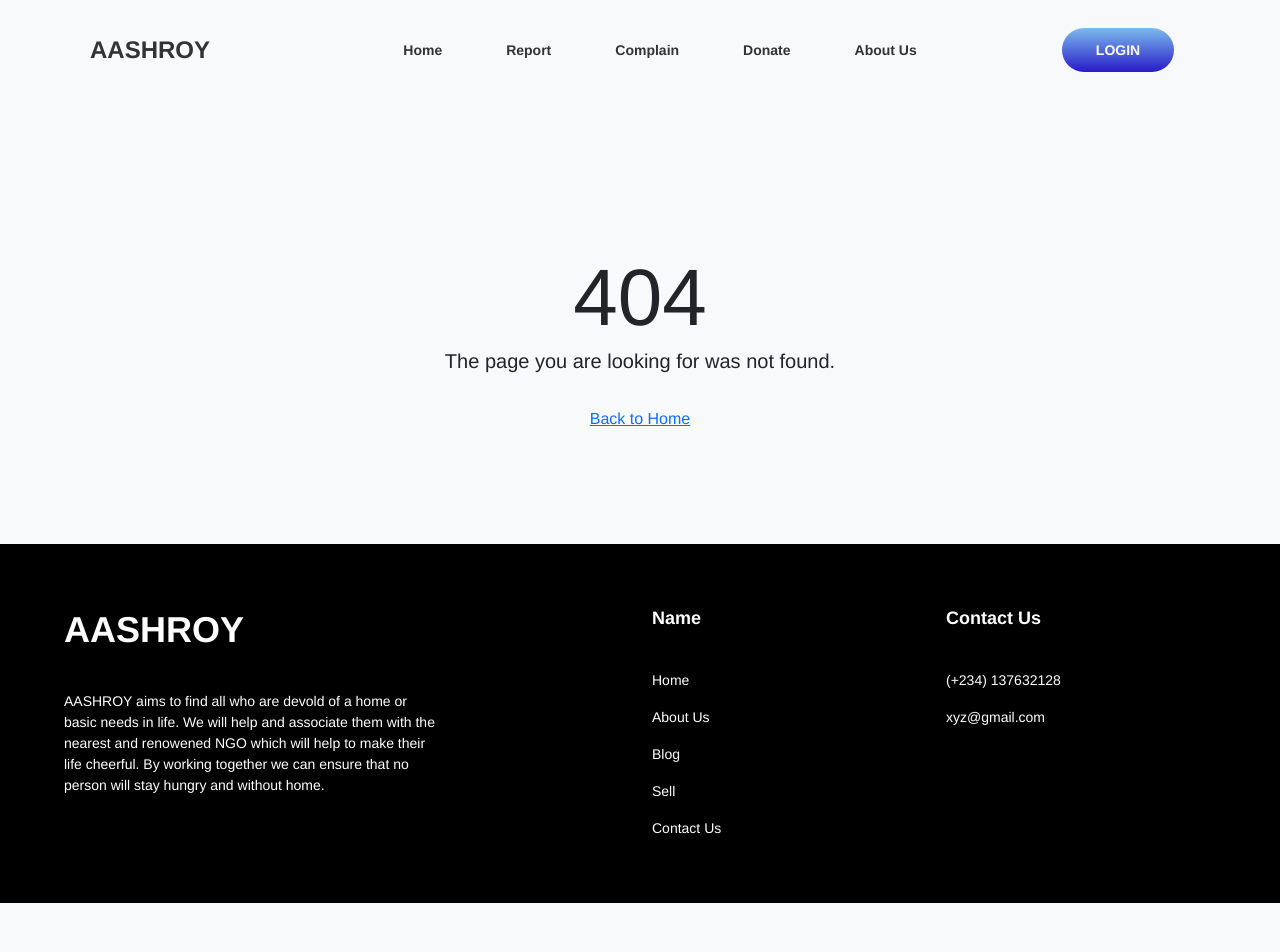
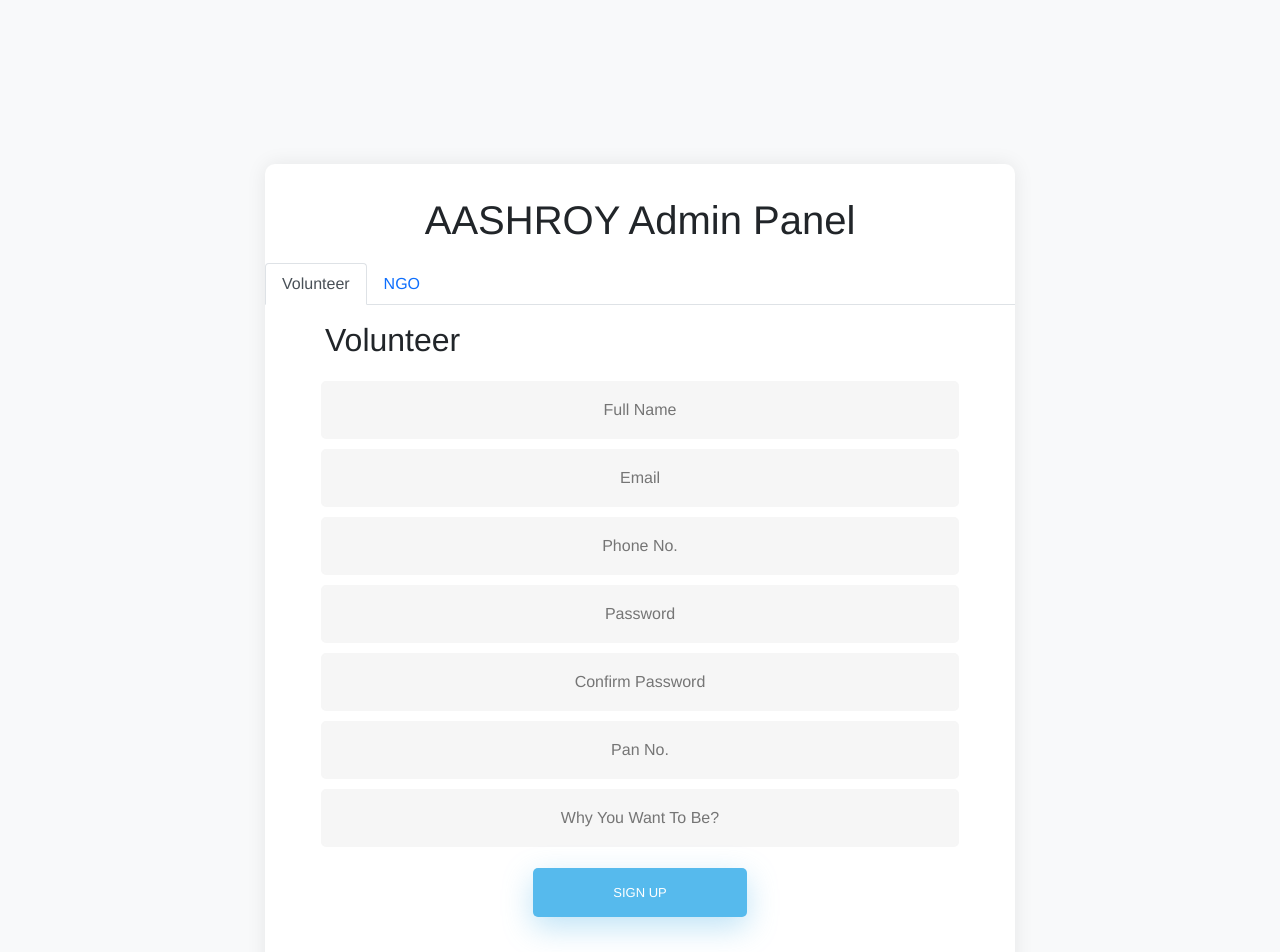
Before and after one commit to Marg-team/frontend, a React (Create React App) app: page /signup in a window 1280 px wide. Shown: the top 952 px of the page. Before the commit the page ends 903 px from the top, so only its background shows below. Built offline with nearby package versions, Linux system fonts and the light colour scheme.

Commit message:
sign up and login page ui done

```diff
--- a/src/App.js
+++ b/src/App.js
@@ -8,10 +8,20 @@ import Complain from './ui/screens/complain/Complain';
 import Donate from './ui/screens/donate/Donate';
 import Home from './ui/screens/home/home';
 import HomelessReport from './ui/screens/homlessReport/homelessReport';
+import Login from './ui/screens/login/Login';
+import Signup from './ui/screens/signup/Signup';
 
 function App() {
   return (
     <div className="App">
+      <Switch>
+        <Route path="/signup" exact>
+          <Signup/>
+        </Route>
+        <Route path="/login" exact>
+          <Login/>
+        </Route>
+        <Suspense>
           <Navigation/>
           <Switch>
             <Route path="/report">
@@ -31,6 +41,8 @@ function App() {
             </Suspense>
           </Switch>
           <Footer/>
+        </Suspense>
+      </Switch>
     </div>
   );
 }
--- /dev/null
+++ b/src/ui/screens/login/Login.js
@@ -0,0 +1,29 @@
+import React from 'react'
+import { Link } from 'react-router-dom'
+import * as styles from './Login.module.css'
+
+export default function Login() {
+    return (
+        <section>
+            <div className={`${styles.wrapper} ${styles.fadeInDown}`}>
+                <div id={styles.formContent}>
+
+                    <div>
+                        <h1>AASHROY Admin Panel</h1>
+                    </div>
+
+                    <form>
+                        <input type="text" id="email" placeholder="Email"/>
+                        <input type="text" id="password" placeholder="Password"/>
+                        <input type="submit" value="Log In"/>
+                    </form>
+
+                    <div id={styles.formFooter}>
+                        <Link to={`/signup/`} className="underlineHover" href="#">Sign up?</Link>
+                    </div>
+
+                </div>
+            </div>
+        </section>
+    )
+}
--- /dev/null
+++ b/src/ui/screens/login/Login.module.css
@@ -0,0 +1,141 @@
+
+
+  /* STRUCTURE */
+
+  .wrapper {
+    display: flex;
+    align-items: center;
+    flex-direction: column;
+    justify-content: center;
+    width: 100%;
+    min-height: 100%;
+    padding: 20px;
+    margin-top: 9rem;
+  }
+
+  #formContent {
+    border-radius: 10px 10px 10px 10px;
+    background: #fff;
+    padding: 30px;
+    width: 90%;
+    max-width: 750px;
+    position: relative;
+    padding: 0px;
+    box-shadow: 0px 0px 20px 0 rgb(0 0 0 / 8%);
+    text-align: center;
+  }
+
+  #formFooter {
+    background-color: #f6f6f6;
+    border-top: 1px solid #dce8f1;
+    padding: 25px;
+    text-align: center;
+    -webkit-border-radius: 0 0 10px 10px;
+    border-radius: 0 0 10px 10px;
+  }
+
+
+
+  /* TABS */
+
+  .wrapper h2.inactive {
+    color: #cccccc;
+  }
+
+  .wrapper h2.active {
+    color: #0d0d0d;
+    border-bottom: 2px solid #5fbae9;
+  }
+
+  .wrapper h1{
+    margin-top: 2rem !important;
+    margin-bottom: 1.2rem !important;
+  }
+
+
+
+  /* FORM TYPOGRAPHY*/
+
+  .wrapper input[type=button], input[type=submit], input[type=reset]  {
+    background-color: #56baed;
+    border: none;
+    color: white;
+    padding: 15px 80px;
+    text-align: center;
+    text-decoration: none;
+    display: inline-block;
+    text-transform: uppercase;
+    font-size: 13px;
+    box-shadow: 0 10px 30px 0 rgba(95,186,233,0.4);
+    border-radius: 5px 5px 5px 5px;
+    margin: 5px 20px 40px 20px;
+    transition: all 0.3s ease-in-out;
+    margin-top: 1rem;
+  }
+
+  .wrapper input[type=button]:hover, input[type=submit]:hover, input[type=reset]:hover  {
+    background-color: #39ace7;
+  }
+
+  .wrapper input[type=button]:active, input[type=submit]:active, input[type=reset]:active  {
+    transform: scale(0.95);
+  }
+
+  .wrapper input[type=text] {
+    background-color: #f6f6f6;
+    border: none;
+    color: #0d0d0d;
+    padding: 15px 32px;
+    text-align: center;
+    text-decoration: none;
+    display: inline-block;
+    font-size: 16px;
+    margin: 5px;
+    width: 85%;
+    border: 2px solid #f6f6f6;
+    transition: all 0.5s ease-in-out;
+    border-radius: 5px 5px 5px 5px;
+  }
+
+  .wrapper input[type=text]:focus {
+    background-color: #fff;
+    border-bottom: 2px solid #5fbae9;
+  }
+
+  .wrapper input[type=text]:placeholder {
+    color: #cccccc;
+  }
+
+
+
+  /* Simple CSS3 Fade-in Animation */
+  .underlineHover:after {
+    display: block;
+    left: 0;
+    bottom: -10px;
+    width: 0;
+    height: 2px;
+    background-color: #56baed;
+    content: "";
+    transition: width 0.2s;
+  }
+
+  .underlineHover:hover {
+    color: #0d0d0d;
+  }
+
+  .underlineHover:hover:after{
+    width: 100%;
+  }
+
+
+
+  /* OTHERS */
+
+  *:focus {
+      outline: none;
+  }
+
+  #icon {
+    width:60%;
+  }
--- /dev/null
+++ b/src/ui/screens/signup/Signup.js
@@ -0,0 +1,52 @@
+import React from 'react'
+import { Tab, Tabs } from 'react-bootstrap'
+import { Link } from 'react-router-dom'
+import * as styles from './Signup.module.css'
+
+export default function Signup() {
+    return (
+        <section>
+            <div className={`${styles.wrapper} ${styles.fadeInDown}`}>
+                <div id={styles.formContent}>
+
+                    <div>
+                        <h1>AASHROY Admin Panel</h1>
+                    </div>
+                    <Tabs defaultActiveKey="volunteer" className="mb-3">
+                        <Tab eventKey="volunteer" title="Volunteer">
+                            <h2>Volunteer</h2>
+                            <form>
+                                <input type="text" id="email" placeholder="Full Name"/>
+                                <input type="text" id="password" placeholder="Email"/>
+                                <input type="text" id="password" placeholder="Phone No."/>
+                                <input type="text" id="password" placeholder="Password" />
+                                <input type="text" id="password" placeholder="Confirm Password"/>
+                                <input type="text" id="password" placeholder="Pan No."/>
+                                <input type="text" id="password" placeholder="Why You Want To Be?"/>
+                                <input type="submit" value="Sign Up"/>
+                            </form>
+                        </Tab>
+                        <Tab eventKey="ngo" title="NGO">
+                            <h2>NGO</h2>
+                            <form>
+                                <input type="text" id="email" placeholder="Full Name"/>
+                                <input type="text" id="password" placeholder="Email"/>
+                                <input type="text" id="password" placeholder="Phone No."/>
+                                <input type="text" id="password" placeholder="Password" />
+                                <input type="text" id="password" placeholder="Confirm Password"/>
+                                <input type="text" id="password" placeholder="Registration ID"/>
+                                <input type="text" id="password" placeholder="Address"/>
+                                <input type="submit" value="Sign Up"/>
+                            </form>
+                        </Tab>
+                    </Tabs>
+
+                    <div id={styles.formFooter}>
+                        <Link to={`/login/`} className="underlineHover" href="#">Log In?</Link>
+                    </div>
+
+                </div>
+            </div>
+        </section>
+    )
+}
--- /dev/null
+++ b/src/ui/screens/signup/Signup.module.css
@@ -0,0 +1,145 @@
+
+
+  /* STRUCTURE */
+
+  .wrapper {
+    display: flex;
+    align-items: center;
+    flex-direction: column;
+    justify-content: center;
+    width: 100%;
+    min-height: 100%;
+    padding: 20px;
+    margin-top: 9rem;
+  }
+
+  #formContent {
+    border-radius: 10px 10px 10px 10px;
+    background: #fff;
+    padding: 30px;
+    width: 90%;
+    max-width: 750px;
+    position: relative;
+    padding: 0px;
+    box-shadow: 0px 0px 20px 0 rgb(0 0 0 / 8%);
+    text-align: center;
+  }
+
+  #formFooter {
+    background-color: #f6f6f6;
+    border-top: 1px solid #dce8f1;
+    padding: 25px;
+    text-align: center;
+    -webkit-border-radius: 0 0 10px 10px;
+    border-radius: 0 0 10px 10px;
+  }
+
+  .wrapper h2{
+    text-align: left;
+    margin-left: 60px;
+    margin-bottom: 1rem;
+  }
+
+  /* TABS */
+
+  .wrapper h2.inactive {
+    color: #cccccc;
+  }
+
+  .wrapper h2.active {
+    color: #0d0d0d;
+    border-bottom: 2px solid #5fbae9;
+  }
+
+  .wrapper h1{
+    margin-top: 2rem !important;
+    margin-bottom: 1.2rem !important;
+  }
+
+
+
+  /* FORM TYPOGRAPHY*/
+
+  .wrapper input[type=button], input[type=submit], input[type=reset]  {
+    background-color: #56baed;
+    border: none;
+    color: white;
+    padding: 15px 80px;
+    text-align: center;
+    text-decoration: none;
+    display: inline-block;
+    text-transform: uppercase;
+    font-size: 13px;
+    box-shadow: 0 10px 30px 0 rgba(95,186,233,0.4);
+    border-radius: 5px 5px 5px 5px;
+    margin: 5px 20px 40px 20px;
+    transition: all 0.3s ease-in-out;
+    margin-top: 1rem;
+  }
+
+  .wrapper input[type=button]:hover, input[type=submit]:hover, input[type=reset]:hover  {
+    background-color: #39ace7;
+  }
+
+  .wrapper input[type=button]:active, input[type=submit]:active, input[type=reset]:active  {
+    transform: scale(0.95);
+  }
+
+  .wrapper input[type=text] {
+    background-color: #f6f6f6;
+    border: none;
+    color: #0d0d0d;
+    padding: 15px 32px;
+    text-align: center;
+    text-decoration: none;
+    display: inline-block;
+    font-size: 16px;
+    margin: 5px;
+    width: 85%;
+    border: 2px solid #f6f6f6;
+    transition: all 0.5s ease-in-out;
+    border-radius: 5px 5px 5px 5px;
+  }
+
+  .wrapper input[type=text]:focus {
+    background-color: #fff;
+    border-bottom: 2px solid #5fbae9;
+  }
+
+  .wrapper input[type=text]:placeholder {
+    color: #cccccc;
+  }
+
+
+
+  /* Simple CSS3 Fade-in Animation */
+  .underlineHover:after {
+    display: block;
+    left: 0;
+    bottom: -10px;
+    width: 0;
+    height: 2px;
+    background-color: #56baed;
+    content: "";
+    transition: width 0.2s;
+  }
+
+  .underlineHover:hover {
+    color: #0d0d0d;
+  }
+
+  .underlineHover:hover:after{
+    width: 100%;
+  }
+
+
+
+  /* OTHERS */
+
+  *:focus {
+      outline: none;
+  }
+
+  #icon {
+    width:60%;
+  }
```
Lines whose indentation alone changed are shown as unchanged.
